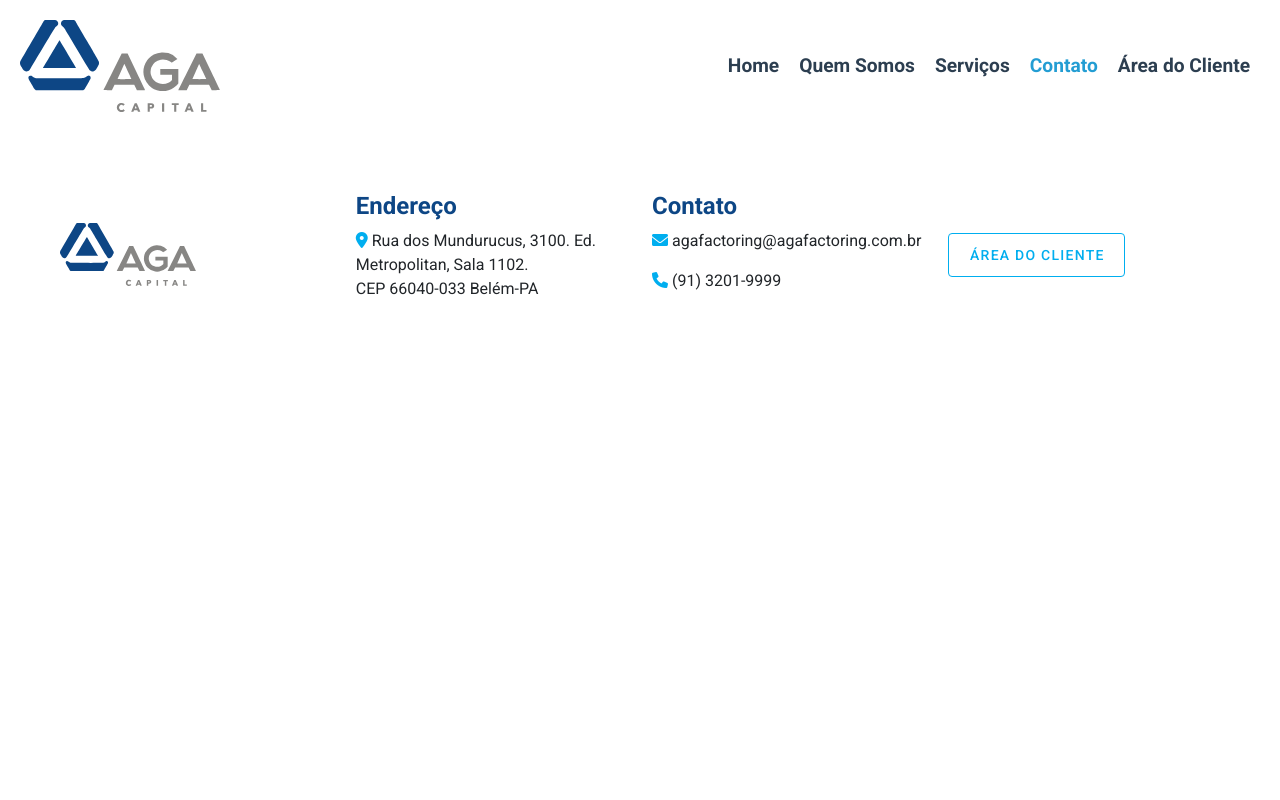
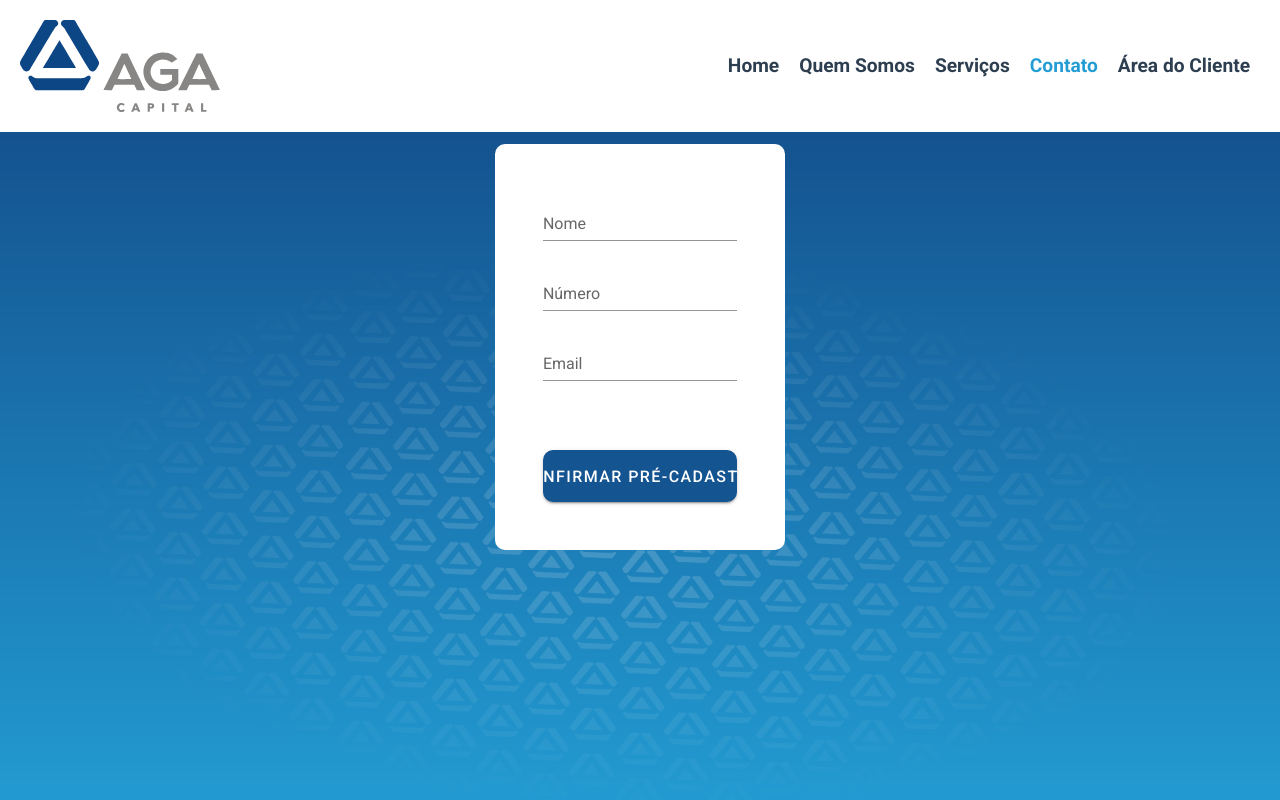
Before and after one commit to barretou/Aga-Projeto, a Vue app: page /contato in a window 1280 px wide. Shown: the top 800 px of the page. Built offline with nearby package versions, Linux system fonts and the light colour scheme.

Commit message:
botões passados via props

```diff
--- a/src/components/Banner.vue
+++ b/src/components/Banner.vue
@@ -5,15 +5,19 @@
                 <h6 class="azul-title">AGA CAPITAL</h6>
                 <h1 class="text-white fw-bold mt-2">Serviços de Antecipação de Recebíveis</h1>
                 <h6 class="text-white mt-2">Para alavancar sua empresas e dar sustentabilidade no seu capital de giro</h6>
-                <v-btn class="mt-5 banner-button" elevation="2" x-large>Fazer Pré-Cadastro</v-btn>
+                <ButtonStyle textButton='Fazer Pré-Cadastro'/>
             </div>
         </v-banner>
     </section>
 </template>
 
 <script>
+import ButtonStyle from '../components/ButtonStyle.vue'
     export default {
         name: 'Banner',
+        components: {
+            ButtonStyle
+        }
     }
 </script>
 
@@ -33,11 +37,4 @@
     .banner-text{
         height: 80vh;
     }
-
-    .banner-button{
-        background-color: rgb(20,84,145) !important;
-        background-color: radial-gradient(circle, rgba(20,84,145,1) 0%, rgba(28,122,180,1) 25%, rgba(35,159,213,1) 100%) !important;
-        color: #fff !important;
-        border-radius: 10px;
-    }
 </style>
--- /dev/null
+++ b/src/components/ButtonStyle.vue
@@ -0,0 +1,25 @@
+<template>
+    <div>
+        <v-btn class="mt-5 form-button buttonStyled w-100" elevation="2" x-large>{{textButton}}</v-btn>
+    </div>
+</template>
+
+<script>
+    export default {
+        name: 'buttonStyled',
+        props: {
+            textButton:String,
+        }
+    }
+</script>
+
+<style lang="css" scoped>
+
+.buttonStyled {
+    background-color: rgb(20,84,145) !important;
+    background-color: radial-gradient(circle, rgba(20,84,145,1) 0%, rgba(28,122,180,1) 25%, rgba(35,159,213,1) 100%) !important;
+    color: #fff !important;
+    border-radius: 10px;
+}
+
+</style>
--- a/src/views/Contato.vue
+++ b/src/views/Contato.vue
@@ -0,0 +1,61 @@
+<template>
+  <div class="container-fluid bg-contato">
+    <div class="container">
+      <div class="row">
+        <div
+          class="
+            col-lg-12 col-12
+            d-flex
+            justify-content-center
+            align-items-center
+          "
+        >
+          <v-col class=" bg-white p-5" cols="12" sm="6" md="3">
+            <v-text-field
+              label="Nome"
+              placeholder="Digite seu nome"
+            ></v-text-field>
+            <v-text-field
+              label="Número"
+              placeholder="Digite seu número"
+            ></v-text-field>
+            <v-text-field
+              label="Email"
+              placeholder="Digite seu email"
+            ></v-text-field>
+             <ButtonStyle textButton='Confirmar Pré-Cadastro'/>
+          </v-col>
+        </div>
+      </div>
+    </div>
+  </div>
+</template>
+
+<script>
+import ButtonStyle from '../components/ButtonStyle.vue'
+export default {
+    components: {
+        ButtonStyle
+    }
+};
+</script>
+
+<style lang="css" scoped>
+.bg-contato {
+  background-image: url("../assets/bg-cadastro.png");
+  background-size: cover;
+  object-fit: cover;
+  height: 90vh;
+}
+
+.bg-white {
+    border-radius: 10px !important;
+}
+
+.form-button{
+    background-color: rgb(20,84,145) !important;
+    background-color: radial-gradient(circle, rgba(20,84,145,1) 0%, rgba(28,122,180,1) 25%, rgba(35,159,213,1) 100%) !important;
+    color: #fff !important;
+    border-radius: 10px;
+}
+</style>
```
